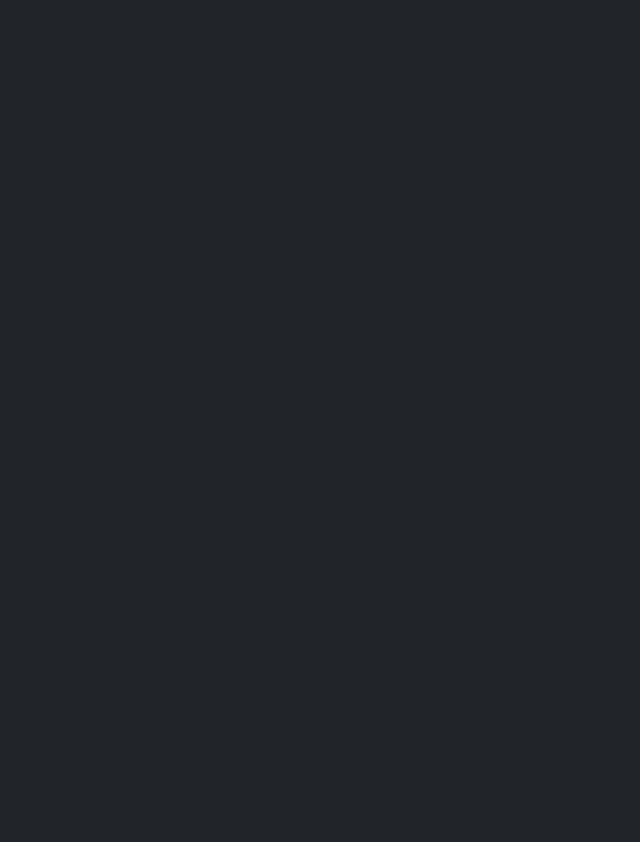
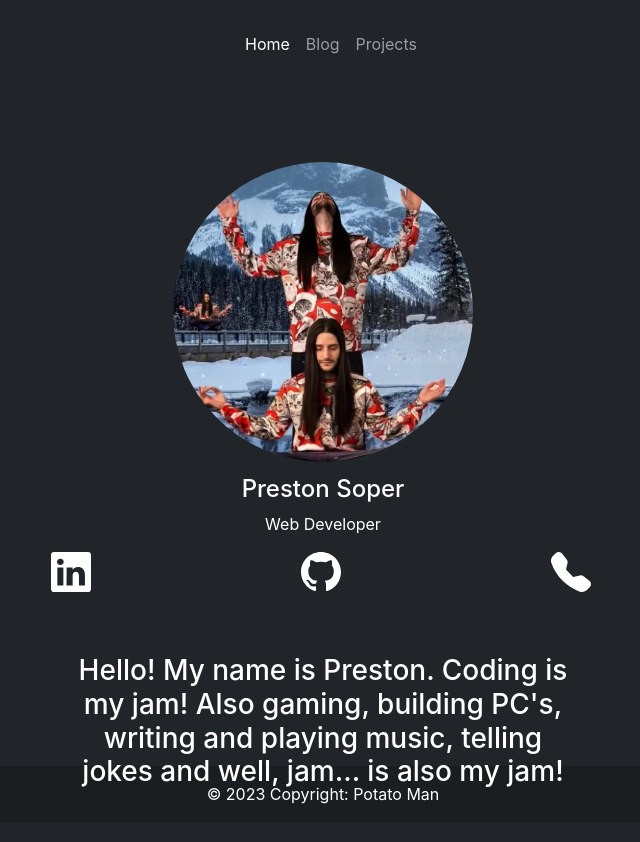
Before and after one commit to psoper1/psoper1.github.io, a JavaScript app in the folder app/: page / in a window 1280 px wide. Before the commit this address had no page. Shown: the top 842 px of the page, without its empty margins (317-957 px from the left). Before the commit the page ends 800 px from the top, so only its background shows below. Built offline with nearby package versions, Linux system fonts and the light colour scheme; the HTML template or start-up script is replaced by a standard one.

Commit message:
trying to fix links after deployment

```diff
--- a/app/src/App.js
+++ b/app/src/App.js
@@ -9,9 +9,9 @@ function App() {
     <>
       <Router>
         <Routes>
-          <Route path="/psoper1.github.io/" element={<Home />} />
-          <Route path="/psoper1.github.io/blog" element={<Blog />} />
-          <Route path="/psoper1.github.io/projects" element={<Projects />} />
+          <Route path="/" element={<Home />} />
+          <Route path="/blog" element={<Blog />} />
+          <Route path="/projects" element={<Projects />} />
         </Routes>
       </Router>
     </>
```
